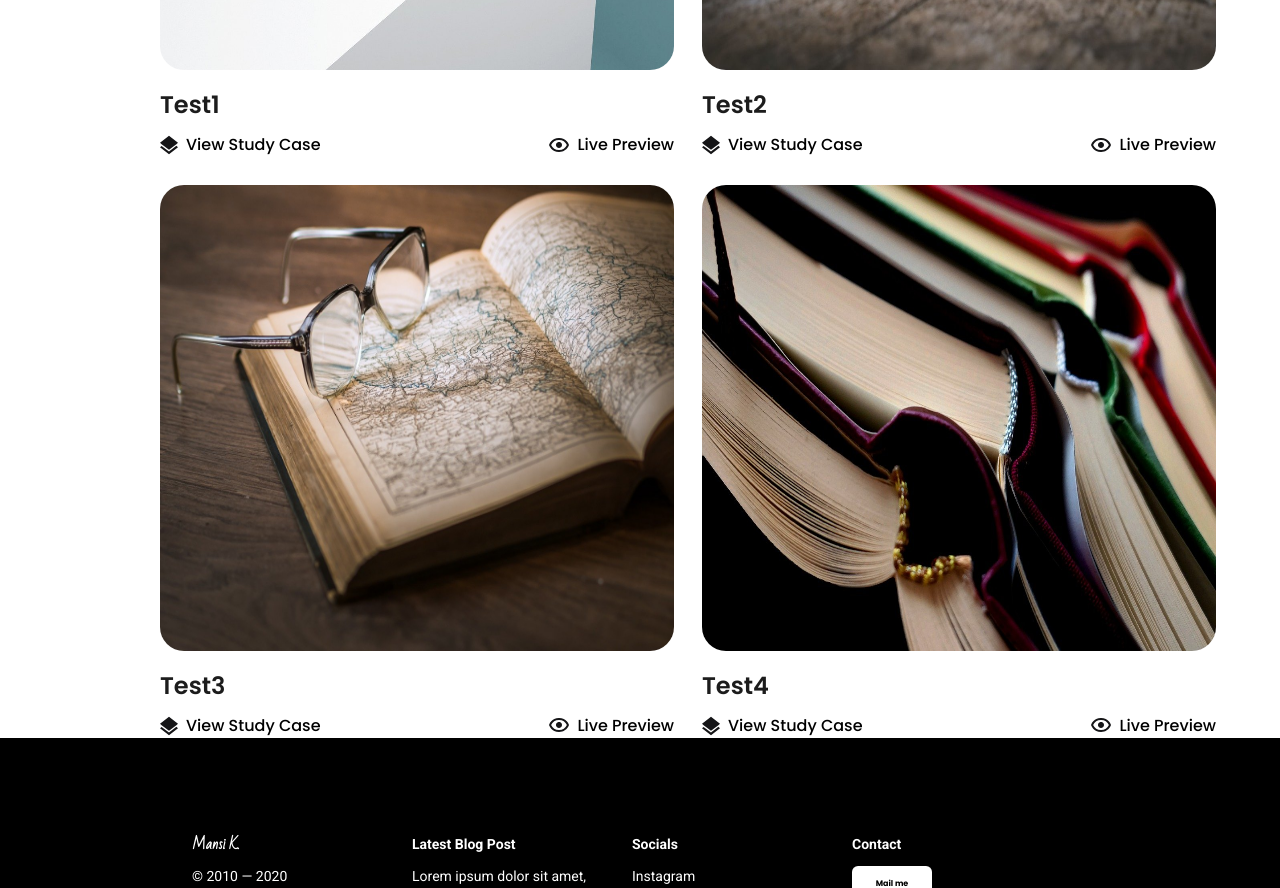
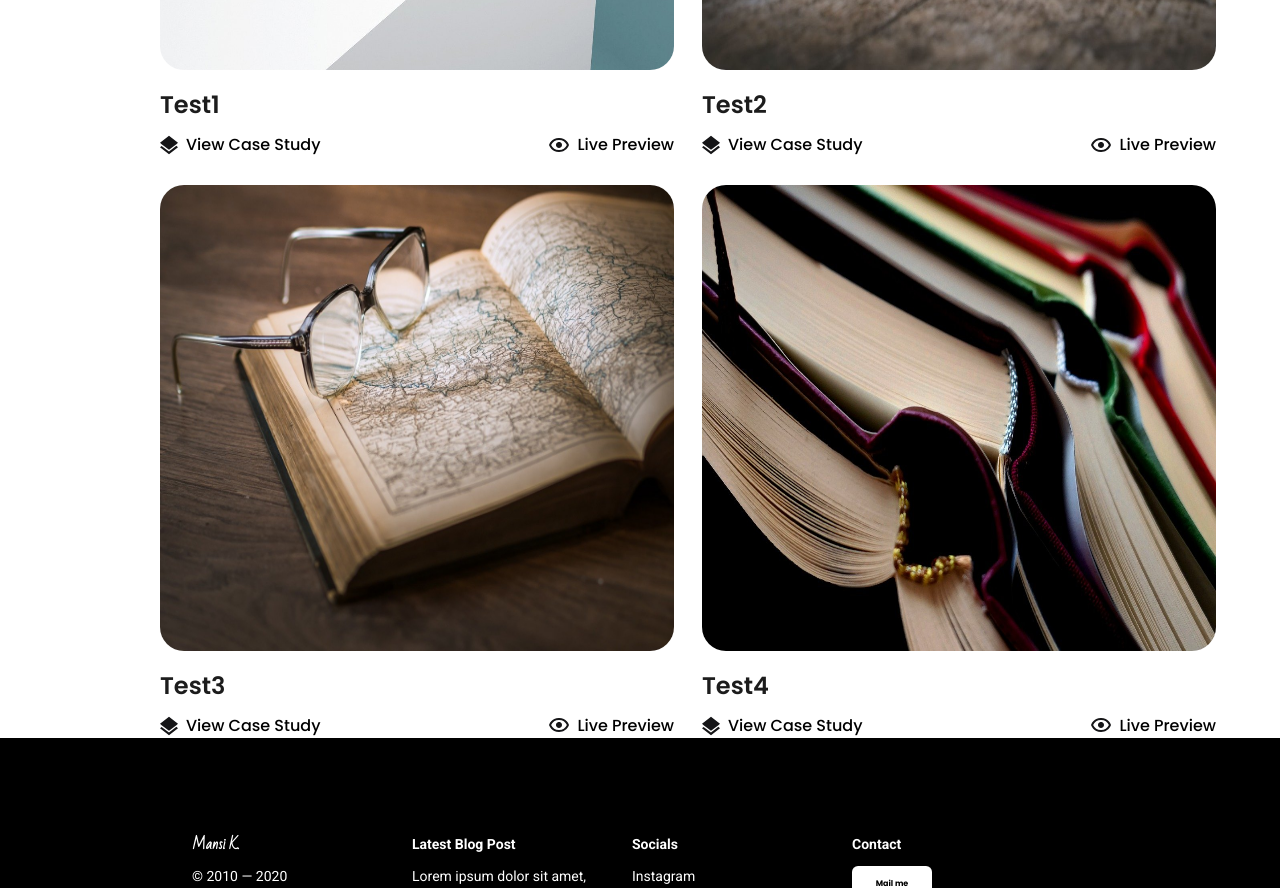
Before and after one commit to saifalfalah/mansi-kasar, a Next.js app: page / in a window 1280 px wide. Shown: the part 1360-2248 px from the top of the page. Built offline with nearby package versions, Linux system fonts and the light colour scheme.

Commit message:
Update Card.js

```diff
--- a/components/Reusable Comp/Card.js
+++ b/components/Reusable Comp/Card.js
@@ -33,7 +33,7 @@ const Card = (props) => {
           </svg>
           <p className="font-medium">
             <Link href={props.caseLink}>
-              <a>View Study Case</a>
+              <a>View Case Study</a>
             </Link>
           </p>
         </div>
```
